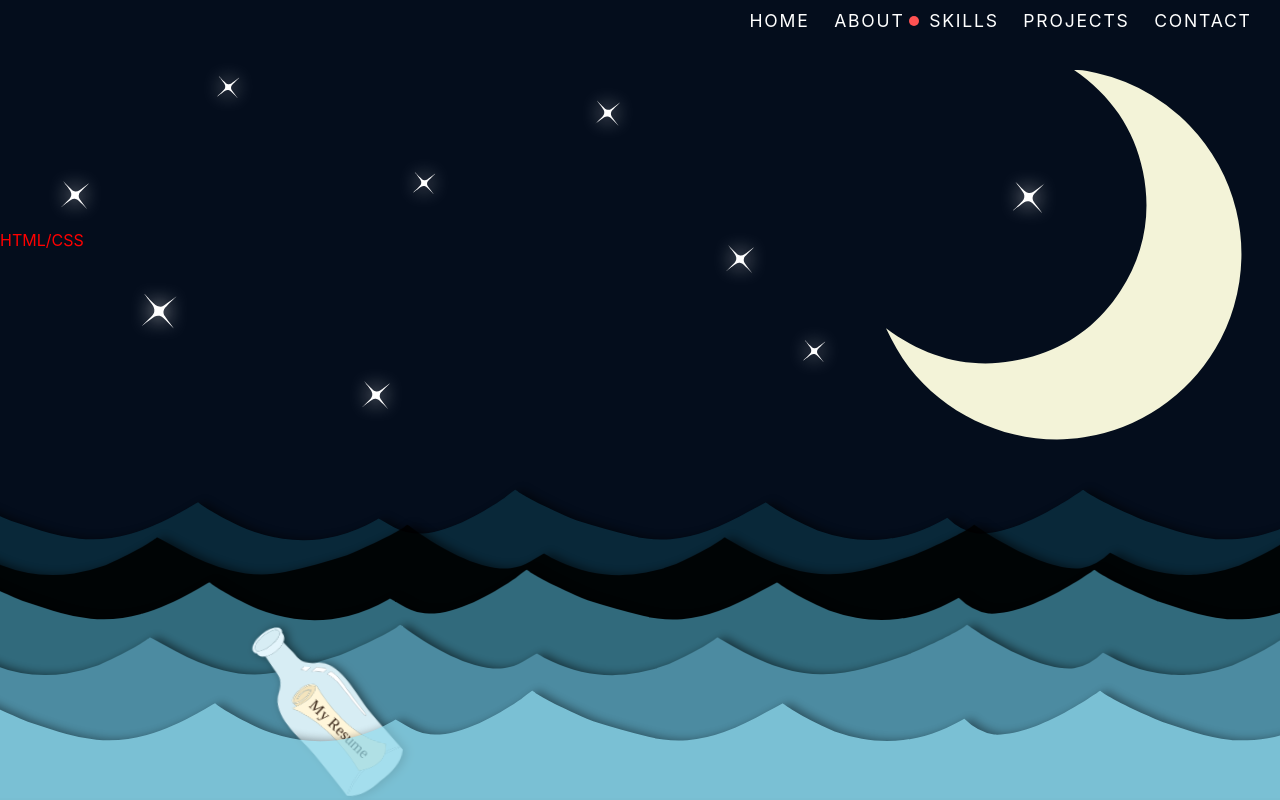
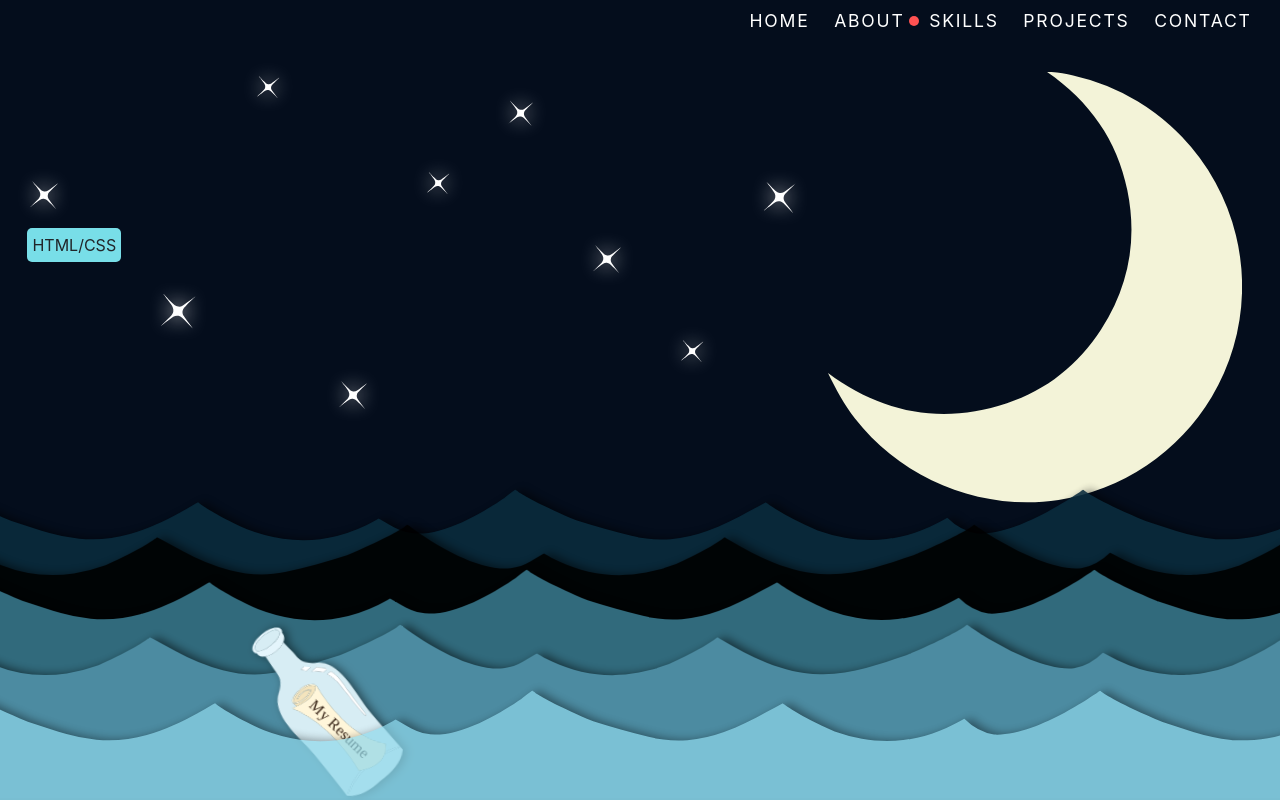
Before and after one commit to designrwells/my_portfolio-old--scrapped, a React (Create React App) app: page /skills in a window 1280 px wide. Built offline with nearby package versions, Linux system fonts and the light colour scheme; a web font is replaced by a local one.

Commit message:
Restructured sky on Skills page with flexbox

```diff
--- a/src/components/Skills.js
+++ b/src/components/Skills.js
@@ -6,8 +6,9 @@ const Skills = () => {
 
 	  return (
 	    <div className="sky-wrapper">
-	    	<div className="stars-wrapper">
+
 		    	{/*------stars------*/}
+		    <div className="star-group-wrapper">
 		    	<div className="star-wrapper">
 
 			    	<svg className="star-type" id="star-one" xmlns="http://www.w3.org/2000/svg" viewBox="0 0 1258 998">
--- a/src/css/skills.css
+++ b/src/css/skills.css
@@ -1,20 +1,27 @@
 /*--------SKILLS PAGE-------*/
 .sky-wrapper {
   display: flex;
+  justify-content: space-between;
+  width: 100%;
   height: 600px;
 }
-.stars-wrapper {
-  min-width: 60%;
-  height: 70%;
+.star-group-wrapper {
   display: flex;
+  flex-wrap: wrap;
+  width: 100%;
+  flex-direction: row;
+  align-items: flex-start;
+  justify-content: space-around;
 }
 .moon-wrapper {
-  width: 1150px;
-  margin: 28px 3% 0 0;
+  display: flex;
+  justify-content: flex-end;
+  align-items: flex-start;
+  margin: 30px 3% 0 0;
+  width: 50%;
 }
 #moon {
   position: relative;
-  float: right;
   fill: #f3f3d8;
   width: 100%;
   max-width: 500px;
@@ -22,10 +29,8 @@
   pointer-events: none;
 }
 .star-wrapper {
-  width: 6%;
 }
 .star-type {
-  position: relative;
   fill: #fff;
   z-index: 1;
   padding: 15px;
@@ -45,46 +50,51 @@
 }
 #star-one {
   width: 75px;
-  margin: 15vh 0 0 3vw;
+  margin: 15vh 0% 0 0%;
 }
 #star-two {
   width: 85px;
-  margin: 29vh 0 0 5vw;
+  margin: 29vh 0% 0 0%;
 }
 #star-three {
   width: 65px;
-  margin: 2vh 0 0 7vw;
+  margin: 2vh 0% 0 0%;
 }
 #star-four {
   width: 75px;
-  margin: 40vh 0 0 14vw;
+  margin: 40vh 0% 0 0%;
 }
 #star-five {
   width: 65px;
-  margin: 14vh 0 0 14vw;
+  margin: 14vh 0% 0 0%;
 }
 #star-six {
   width: 70px;
-  margin: 5vh 0 0 24vw;
+  margin: 5vh 0% 0 0%;
 }
 #star-seven {
   width: 75px;
-  margin: 23vh 0 0 30vw;
+  margin: 23vh 0 0 0;
 }
 #star-eight {
   width: 65px;
-  margin: 35vh 0 0 32vw;
+  margin: 35vh 0% 0 0%;
 }#star-nine {
   width: 80px;
-  margin: 15vh 0 0 44vw;
+  margin: 15vh 0% 0 0%;
 }
 
-#skill-one {
-  color: red;
+.skill-box {
+    background: #78DEE8;
+    display: block;
+    padding: 5px;
+    border-radius: 5px;
+    align-content: center;
+    margin: 0 0 20px 20px;
 }
 
 #star-one:hover ~ #skill-one {
- color: #fff;
+ visibility: visible;
 }
 @keyframes glowing {
   0% { filter: drop-shadow(0 0 0 rgba(0,0,0,0)); }
```
